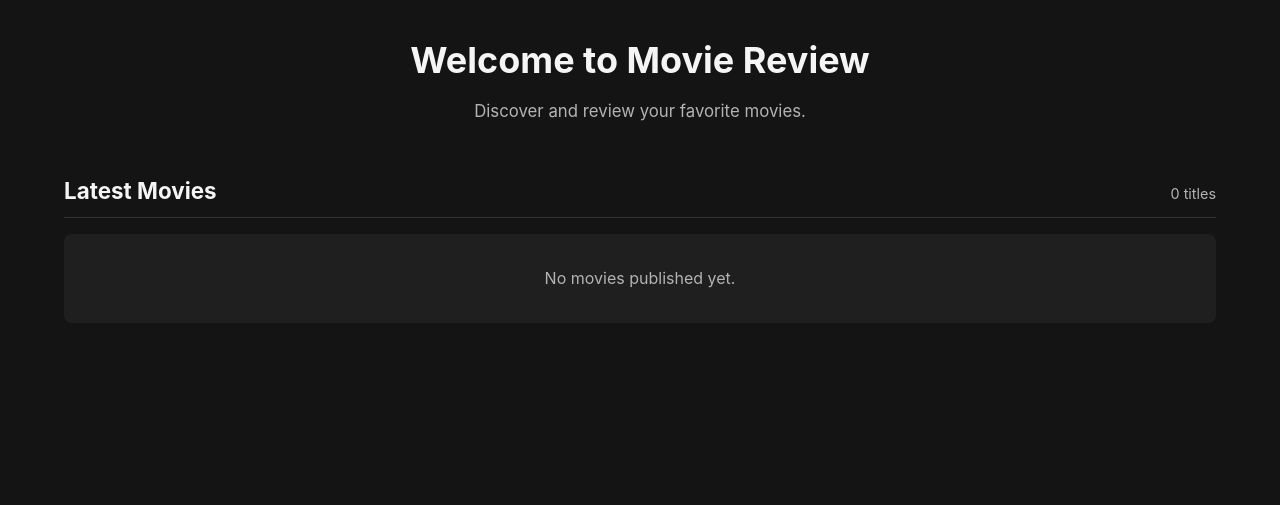
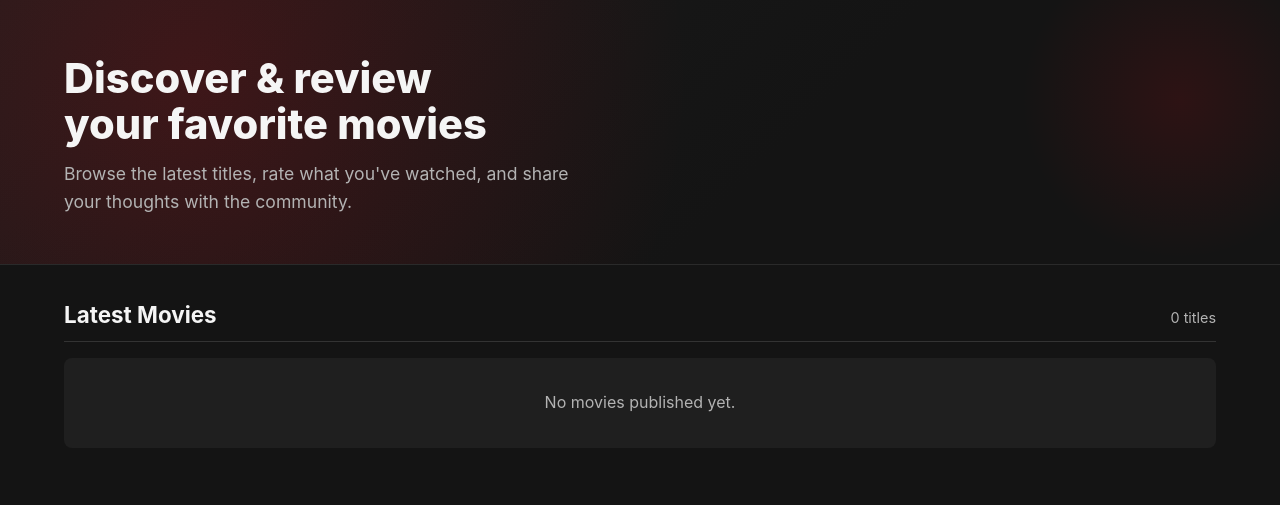
Before and after one commit to FnrDev/movie-review, a PHP site: page / in a window 1280 px wide. Shown: the part 71-576 px from the top of the page. Run offline with PHP 8.4, Linux system fonts and the light colour scheme; data that the repository does not hold is empty.

Commit message:
redesign hero banner

```diff
--- a/index.php
+++ b/index.php
@@ -33,22 +33,51 @@ $result = mysqli_query($dbc, $sql);
     <title>Movie Review</title>
     <link rel="stylesheet" href="style.css">
     <style>
-        .welcome-bar {
-            background-color: #1a1a1a;
+        /* Hero banner */
+        .hero-banner {
+            position: relative;
+            background:
+                radial-gradient(circle at 15% 30%, rgba(229,9,20,0.18), transparent 45%),
+                linear-gradient(135deg, #1c1c1c 0%, #141414 60%);
             border-bottom: 1px solid #2a2a2a;
-            padding: 0.6rem 0;
+            padding: 3.5rem 0 3rem;
+            overflow: hidden;
         }
-        .welcome-bar .container {
-            display: flex;
-            align-items: center;
+        .hero-banner::after {
+            content: "";
+            position: absolute;
+            right: -60px;
+            top: -60px;
+            width: 320px;
+            height: 320px;
+            background: radial-gradient(circle, rgba(229,9,20,0.12), transparent 70%);
+            border-radius: 50%;
+            pointer-events: none;
         }
-        .welcome-bar p {
+        .hero-banner .container { position: relative; z-index: 1; }
+        .hero-greeting {
+            display: inline-block;
+            font-size: 0.85rem;
+            font-weight: 600;
+            letter-spacing: 0.05em;
+            text-transform: uppercase;
+            color: #e50914;
+            margin-bottom: 0.75rem;
+        }
+        .hero-banner h1 {
+            font-size: 2.6rem;
+            font-weight: 800;
+            line-height: 1.1;
+            margin-bottom: 0.75rem;
+            max-width: 620px;
+        }
+        .hero-banner p.tagline {
             color: #b3b3b3;
-            font-size: 0.9rem;
-            margin: 0;
+            font-size: 1.1rem;
+            max-width: 520px;
         }
-        .welcome-bar strong {
-            color: #f5f5f5;
+        @media (max-width: 600px) {
+            .hero-banner h1 { font-size: 1.9rem; }
         }
     </style>
 </head>
@@ -75,20 +104,18 @@ $result = mysqli_query($dbc, $sql);
         </nav>
     </header>
 
-    <?php if (isset($_SESSION['user'])): ?>
-        <div class="welcome-bar">
-            <div class="container">
-                <p>Welcome back, <strong><?= htmlspecialchars($_SESSION['user']['username']) ?></strong></p>
-            </div>
+    <!-- Hero -->
+    <section class="hero-banner">
+        <div class="container">
+            <?php if (isset($_SESSION['user'])): ?>
+                <span class="hero-greeting">Welcome back, <?= htmlspecialchars($_SESSION['user']['username']) ?></span>
+            <?php endif; ?>
+            <h1>Discover &amp; review<br>your favorite movies</h1>
+            <p class="tagline">Browse the latest titles, rate what you've watched, and share your thoughts with the community.</p>
         </div>
-    <?php endif; ?>
+    </section>
 
     <main class="container">
-        <section class="hero">
-            <h2>Welcome to Movie Review</h2>
-            <p>Discover and review your favorite movies.</p>
-        </section>
-
         <section class="movies">
             <div class="section-head">
                 <h3>Latest Movies</h3>
```
